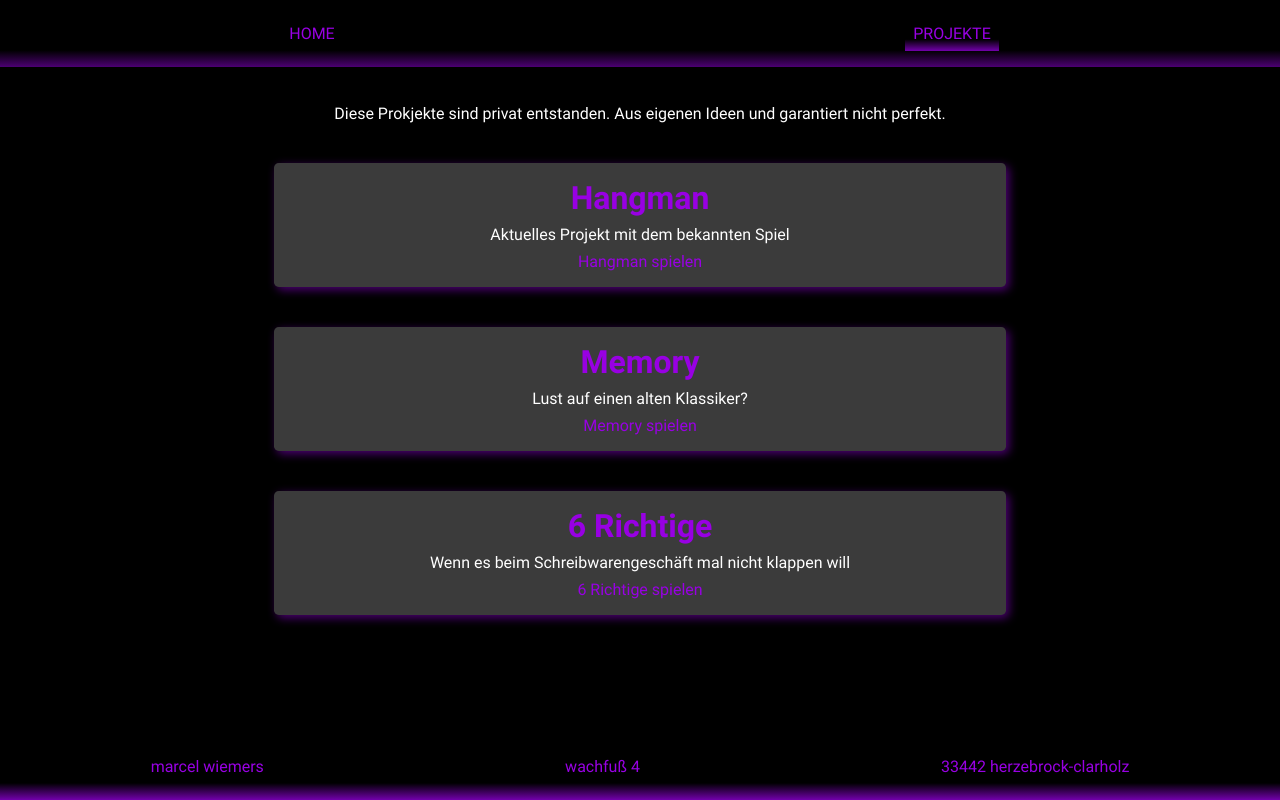
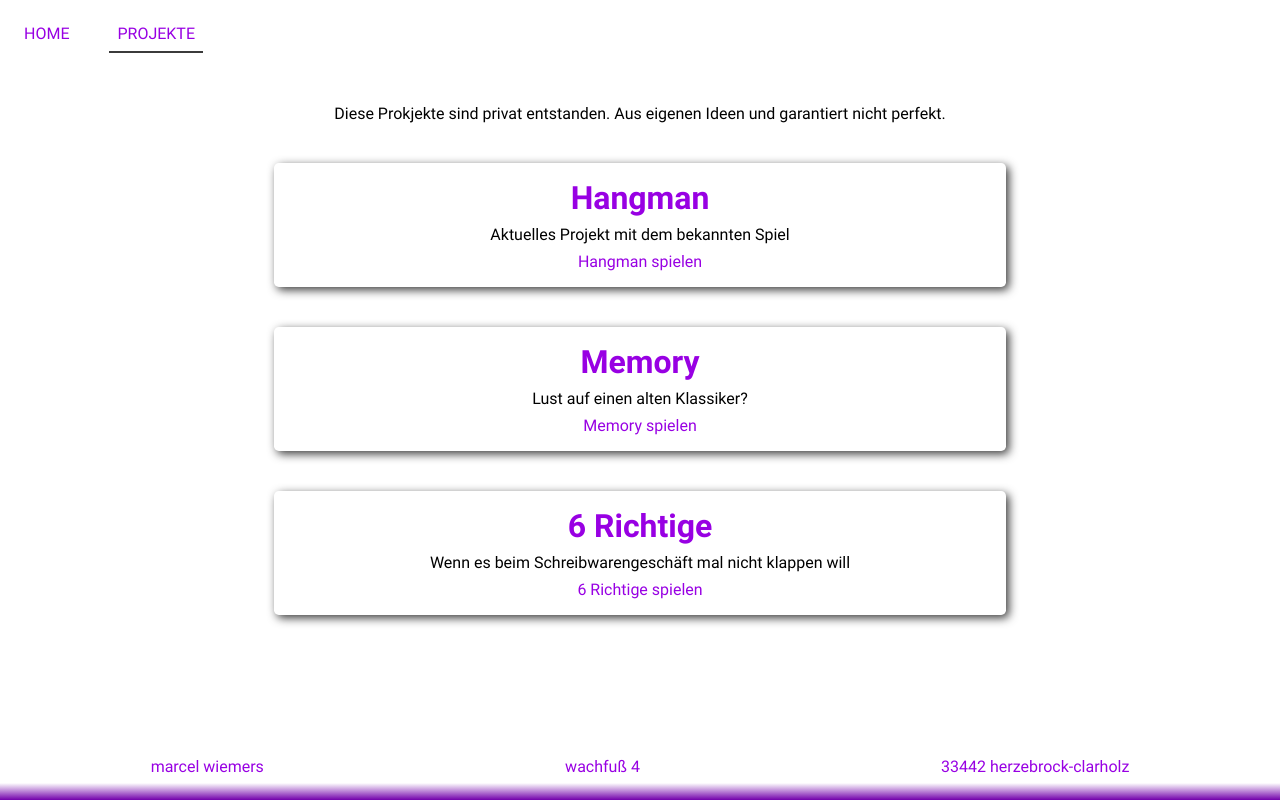
Before and after one commit to m-wiemers/klebauter, a Next.js app: page /projekte in a window 1280 px wide. Built offline with nearby package versions, Linux system fonts and the light colour scheme.

Commit message:
redesign

```diff
--- a/components/Card.tsx
+++ b/components/Card.tsx
@@ -32,7 +32,7 @@ const InnerWrapper = styled.div`
   padding: 1rem;
   border-radius: 0.3rem;
   box-shadow: 3px 3px 10px var(--border-color);
-  background-color: var(--grey-1);
+  background-color: var(--background-color);
 
   @media only screen and (min-width: 540px) {
     justify-self: center;
--- a/components/Menu.tsx
+++ b/components/Menu.tsx
@@ -13,26 +13,13 @@ type StyleProps = {
 const Wrapper = styled.div`
   display: flex;
   flex-direction: row;
-  justify-content: space-around;
   position: fixed;
   width: 100%;
-  background-image: linear-gradient(
-    var(--background-color),
-    var(--background-color),
-    var(--background-color),
-    var(--background-color),
-    var(--border-color)
-  );
   color: var(--font-color);
 `;
 
 const ActiveStyle = css`
-  background-image: linear-gradient(
-    var(--background-color),
-    var(--background-color),
-    var(--background-color),
-    var(--font-color-2)
-  );
+  border-bottom: 2px solid var(--border-color);
 `;
 
 const StyledLink = styled.a<StyleProps>`
--- a/styles/globals.css
+++ b/styles/globals.css
@@ -31,8 +31,8 @@
 }
 
 :root {
-  --background-color: #000;
-  --font-color: #fff;
+  --background-color: #fff;
+  --font-color: #000;
   --font-color-1: #9800e3;
   --font-color-2: #7200ab;
   --font-color-3: #4c0072;
@@ -41,7 +41,7 @@
   --grey-2: #473450;
   --grey-3: #6a1e8f;
   --grey-4: #810fb9;
-  --border-color: var(--font-color-3);
+  --border-color: var(--grey-1);
 }
 
 html {
```
